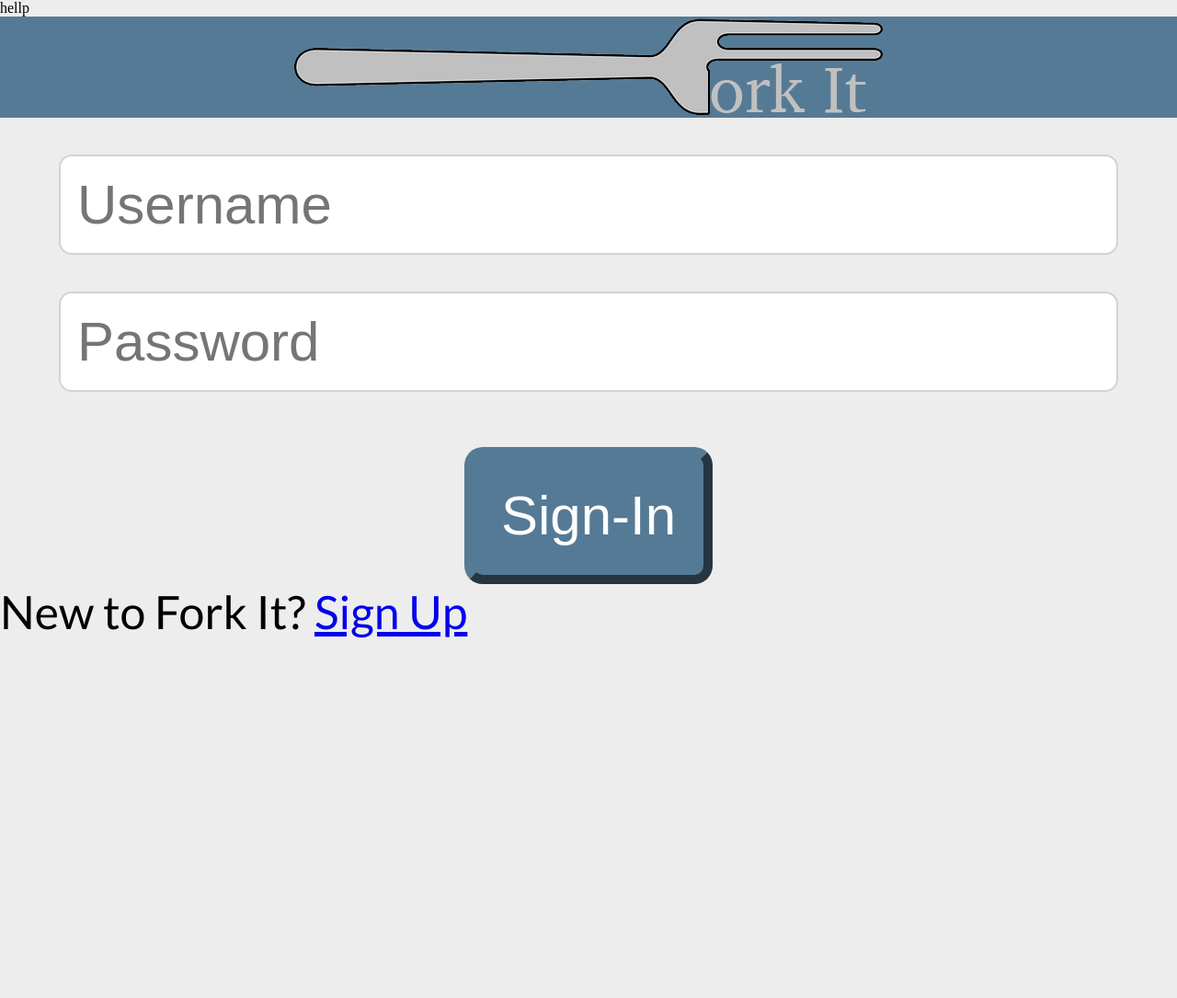
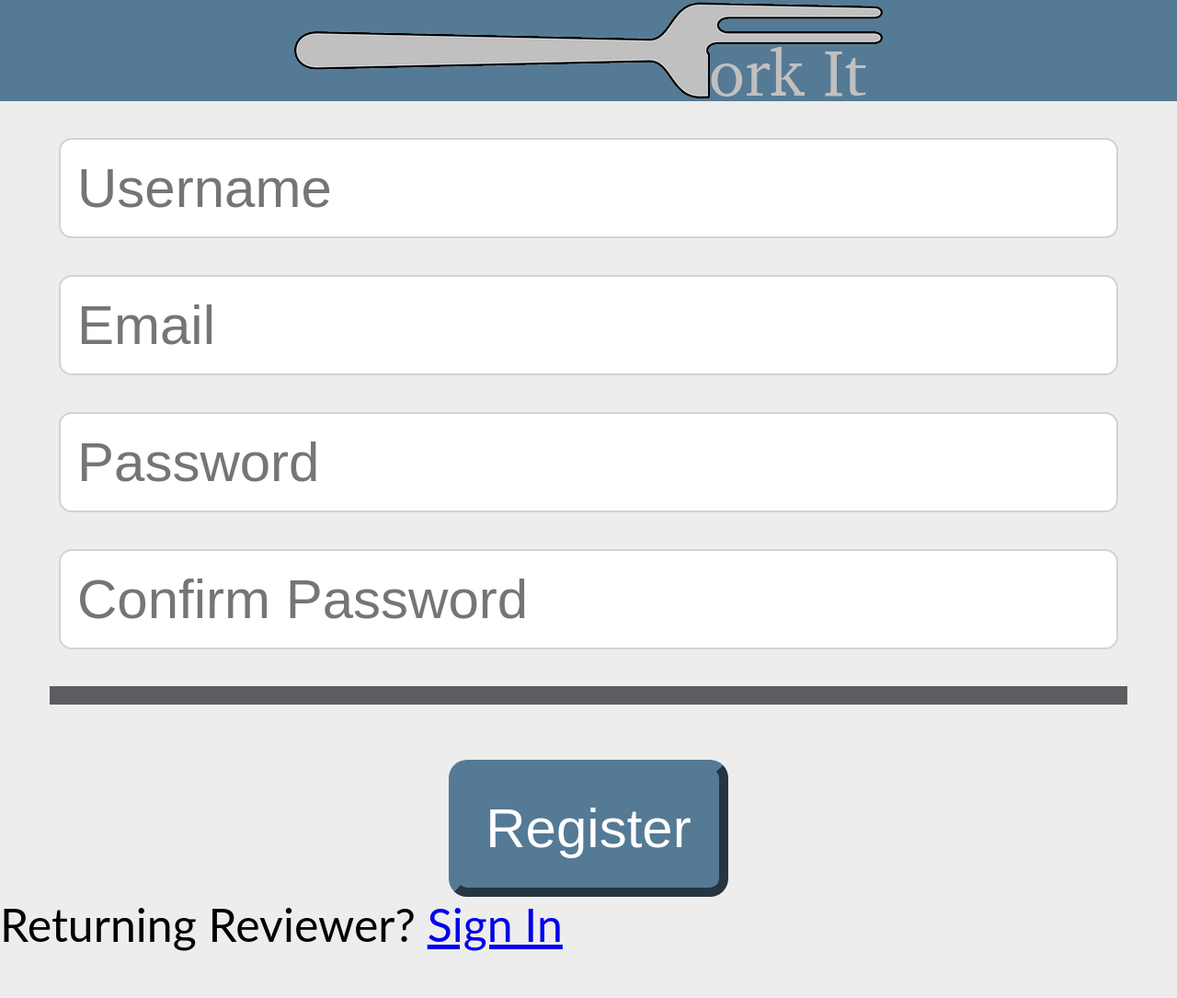
Before and after one commit to hudsonchromy/ForkIt, a PHP site: page /login/ in a window 1280 px wide. Shown: the whole page at 92% size. Before the commit the page ends 694 px from the top, so only its background shows below. Run offline with PHP 8.4, Linux system fonts and the light colour scheme.

Commit message:
fixing login

```diff
--- a/login/index.php
+++ b/login/index.php
@@ -1,9 +1,8 @@
-<?php include('../login/loginServer.php')?>
+<?php include('../register/registerServer.php')?>
 <HTML>
 	<head>
-		<title>ForkIt - Login</title>
+		<title>ForkIt - Register</title>
 		<link rel="stylesheet" type="text/css" href="../style.css">
-		<link href="https://fonts.googleapis.com/css?family=Lato&display=swap" rel="stylesheet">
 	</head>
 	<body>
 		<a href="/">
@@ -15,10 +14,13 @@
 		<form action="/login/" method="post">
 			<div class="input-box">
 				<input type="text" name="username" placeholder="Username"></input>
-				<input type="password" name="password" placeholder="Password"></input>
+				<input type="text" name="email" placeholder="Email"></input>
+				<input type="password" name="password1" placeholder="Password"></input>
+				<input type="password" name="password2" placeholder="Confirm Password"></input>
 			</div>
-			<button type="submit" name="submit">Sign-In</button>
-			<p>New to Fork It? <a href="../register">Sign Up</p>
+			<hr>
+			<button type="submit" name="submit">Register</button>
+			<p>Returning Reviewer? <a href="../login">Sign In</p>
 		</form>
 	</body>
 </HTML>
```
